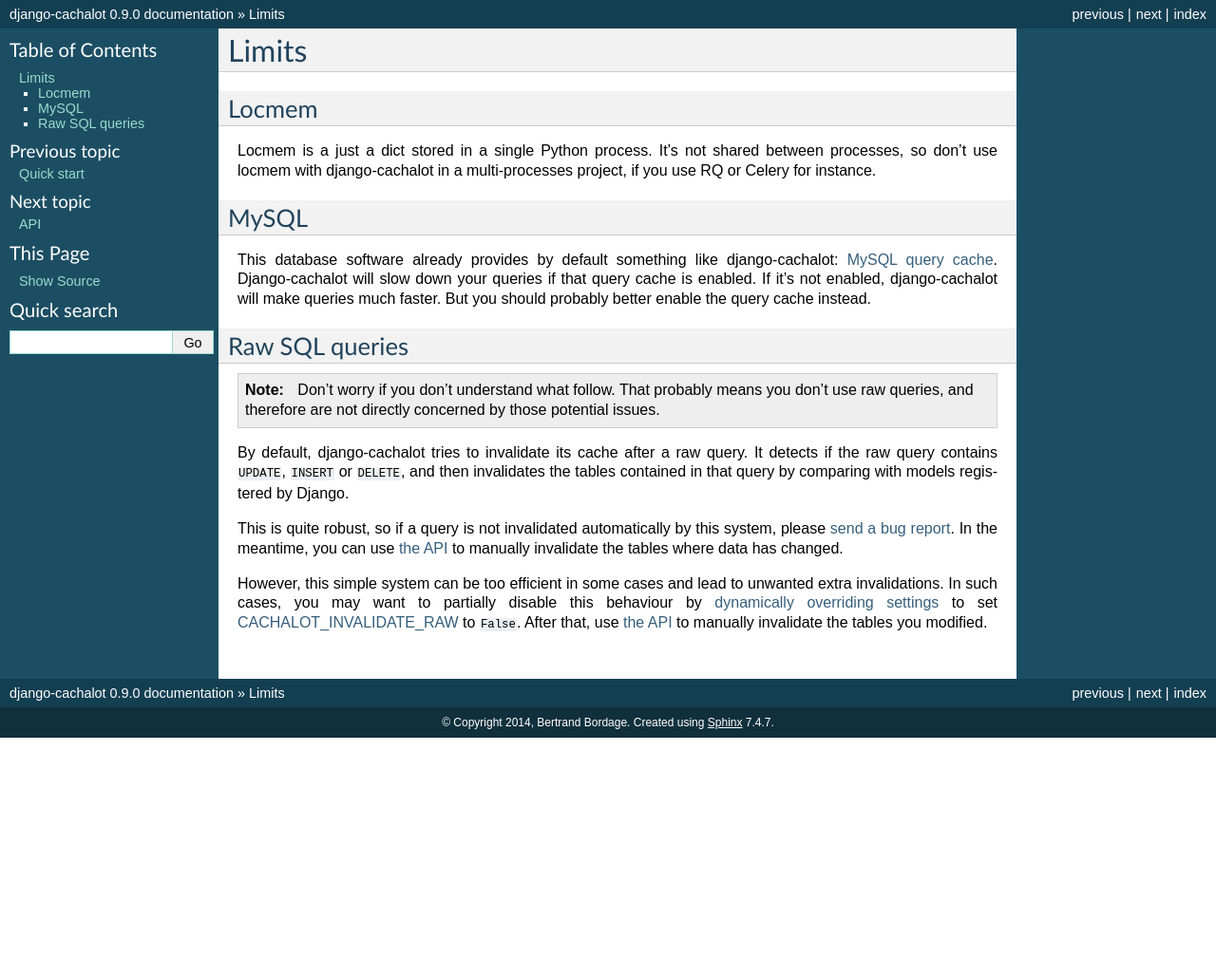
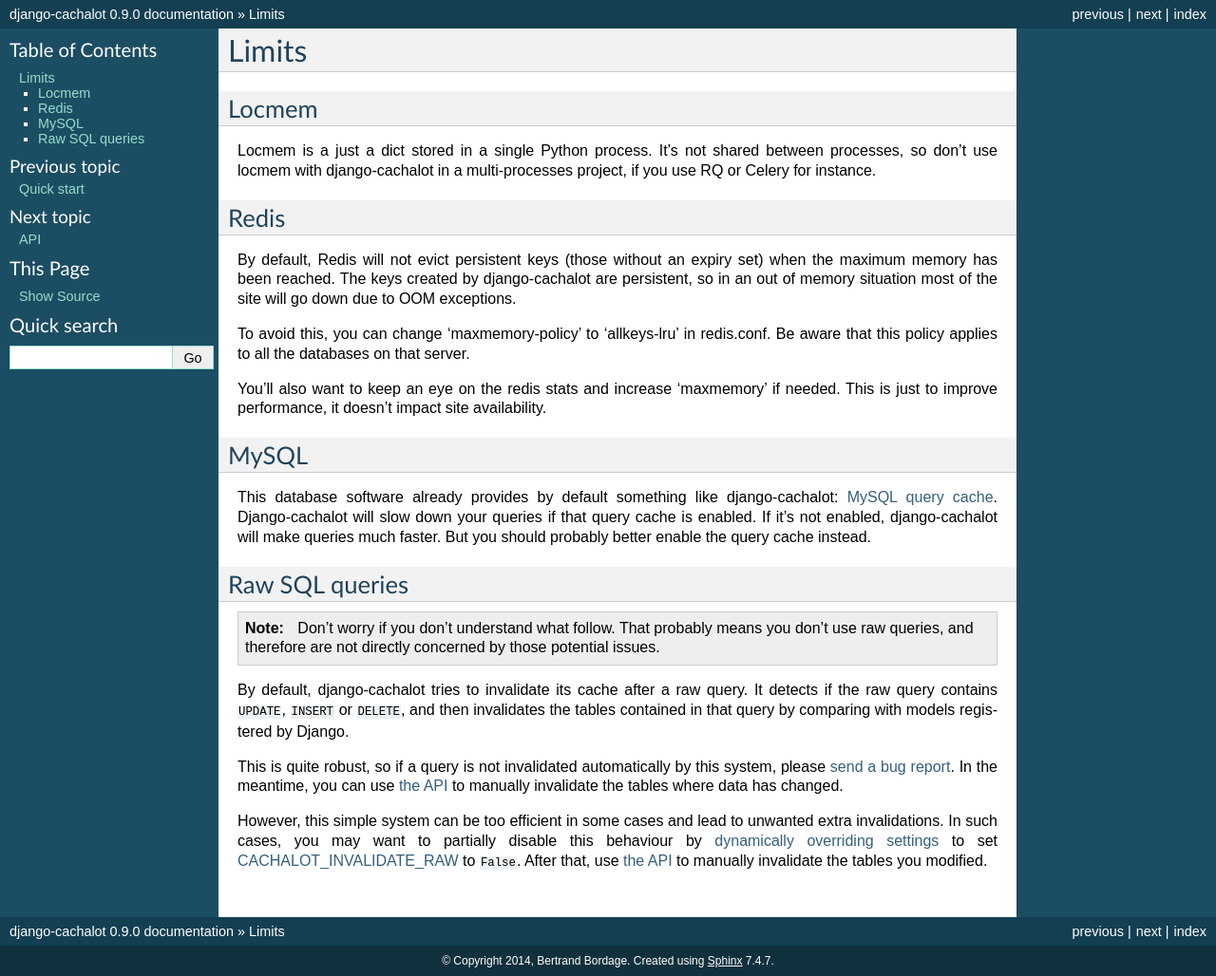
Before and after one commit to noripyt/django-cachalot, a Sphinx documentation site: the page built from docs/limits.rst, in a window 1280 px wide. Shown: the whole page at 95% size. Built offline with Sphinx 7.4.7, drawn with Linux system fonts in a browser that asks for light colours; pages that are not in the unit, such as notebooks, are missing from menus; before the commit the page ends 900 px from its top, so only the background shows below that.

Commit message:
document Redis' default key eviction policy problem

```diff
--- a/docs/limits.rst
+++ b/docs/limits.rst
@@ -10,6 +10,19 @@
 It’s not shared between processes, so don’t use locmem with django-cachalot
 in a multi-processes project, if you use RQ or Celery for instance.
 
+Redis
+.....
+
+By default, Redis will not evict persistent keys (those without an expiry set)
+when the maximum memory has been reached. The keys created by django-cachalot
+are persistent, so in an out of memory situation most of the site will go down
+due to OOM exceptions.
+
+To avoid this, you can change 'maxmemory-policy' to 'allkeys-lru' in redis.conf.
+Be aware that this policy applies to all the databases on that server.
+
+You'll also want to keep an eye on the redis stats and increase 'maxmemory' if
+needed. This is just to improve performance, it doesn't impact site availability.
 
 MySQL
 .....
```
